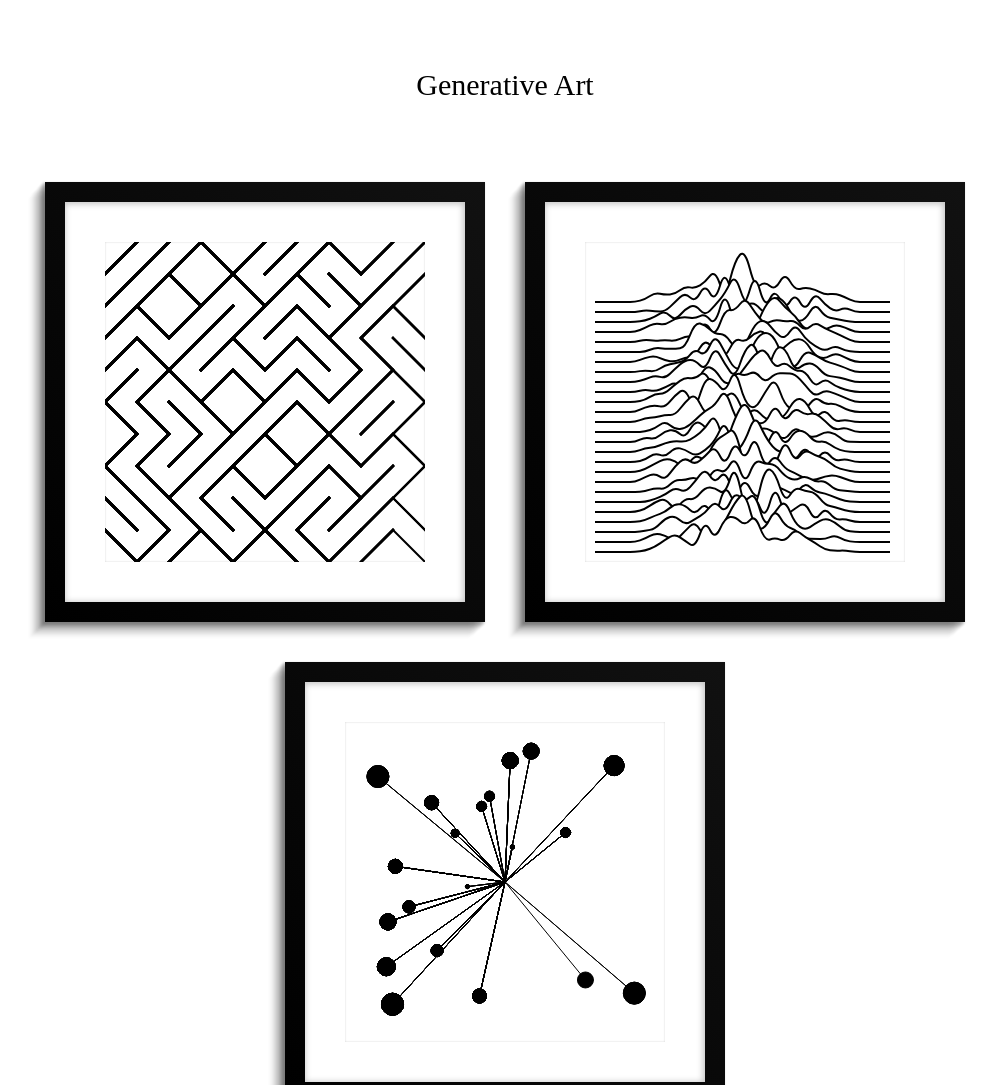
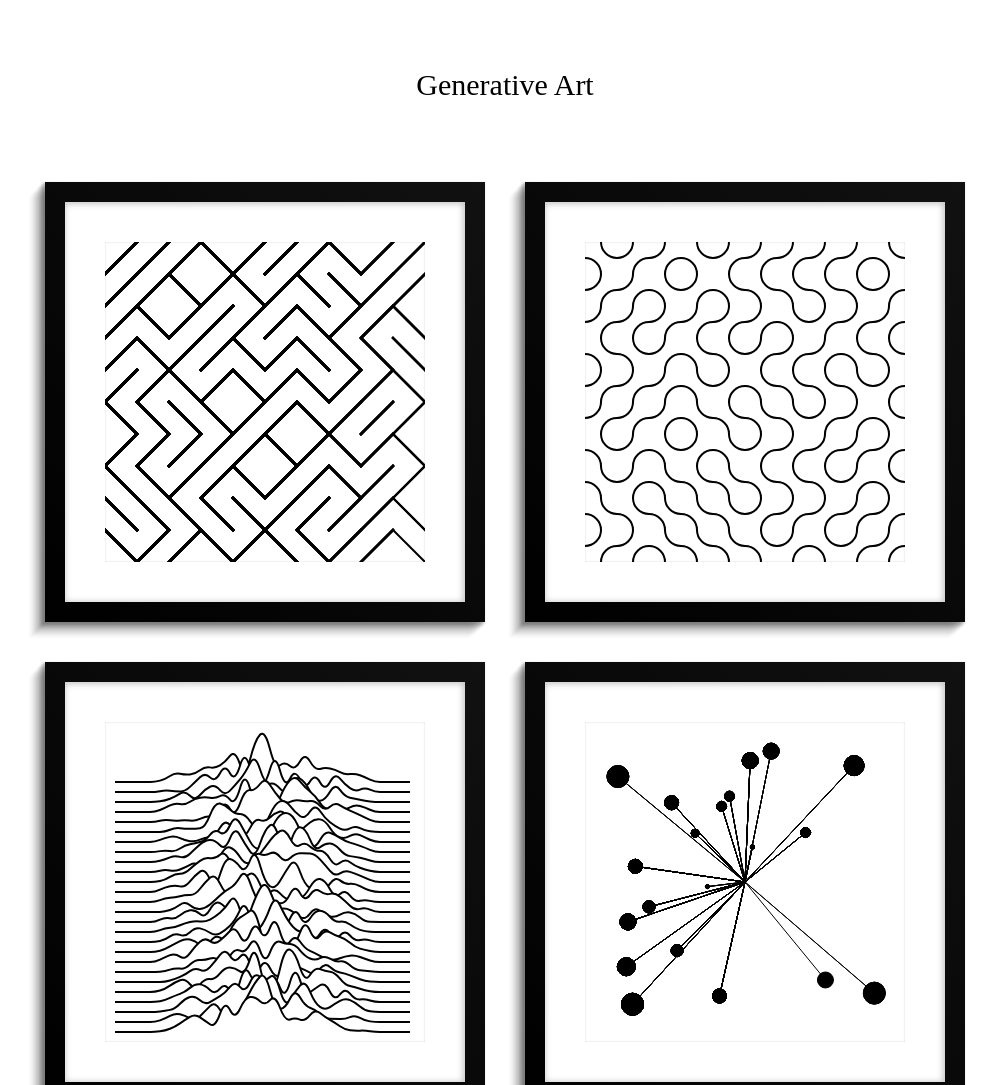
Before and after one commit to ericlovesmath/generative-art, a website built with Vite: page index.html in a window 1280 px wide. Shown: the top 1085 px of the page, without its empty margins (135-1131 px from the left). Built offline with nearby package versions, Linux system fonts and the light colour scheme.

Commit message:
Circle Tiled Lines

```diff
--- a/index.html
+++ b/index.html
@@ -21,6 +21,12 @@
 
     <div class="border">
       <div class="frame">
+        <canvas id="tiled-circles"></canvas>
+      </div>
+    </div>
+
+    <div class="border">
+      <div class="frame">
         <canvas id="joy-division"></canvas>
       </div>
     </div>
--- a/src/main.ts
+++ b/src/main.ts
@@ -1,8 +1,10 @@
 import './style.css'
 import { tiledLines } from './tiled-lines'
+import { tiledCircles } from './tiled-circles'
 import { joyDivision } from './joy-division'
 import { aa } from './aa'
 
 tiledLines();
+tiledCircles();
 joyDivision();
 aa();
--- /dev/null
+++ b/src/tiled-circles.ts
@@ -0,0 +1,36 @@
+const canvas = document.querySelector<HTMLCanvasElement>("#tiled-circles")!;
+const ctx = canvas.getContext("2d")!;
+
+const width = 320;
+canvas.width = width;
+canvas.height = width;
+
+/** Creates curved lines in a grid pattern, facing a random direction */
+export function tiledCircles() {
+
+  // Variables
+  const step = 32;
+  ctx.lineCap = 'square';
+  ctx.lineWidth = 2;
+
+  /** Draws curved sets of lines in a random direction */
+  function curvedLines(x: number, y: number, width: number) {
+    ctx.beginPath();
+    if (Math.random() > 0.5) {
+      ctx.arc(x + width, y, width / 2, Math.PI, Math.PI / 2, true);
+      ctx.moveTo(x + width / 2, y + width);
+      ctx.arc(x, y + width, width / 2, 0, 3 * Math.PI / 2, true);
+    } else {
+      ctx.arc(x, y, width / 2, 0, Math.PI / 2, false);
+      ctx.moveTo(x + width / 2, y + width);
+      ctx.arc(x + width, y + width, width / 2, Math.PI, 3 * Math.PI / 2, false);
+    }
+    ctx.stroke();
+  }
+
+  for (let x = 0; x < width; x += step) {
+    for (let y = 0; y < width; y += step) {
+      curvedLines(x, y, step);
+    }
+  }
+}
```
